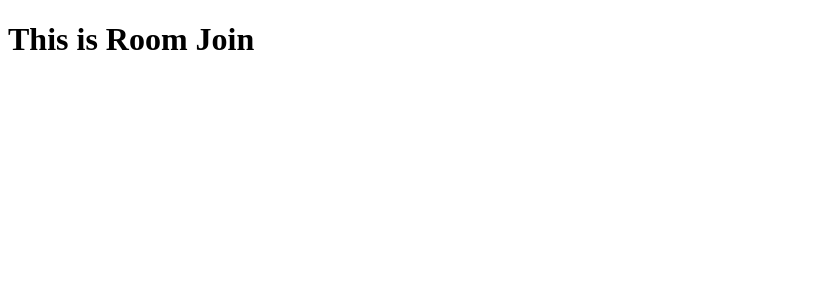
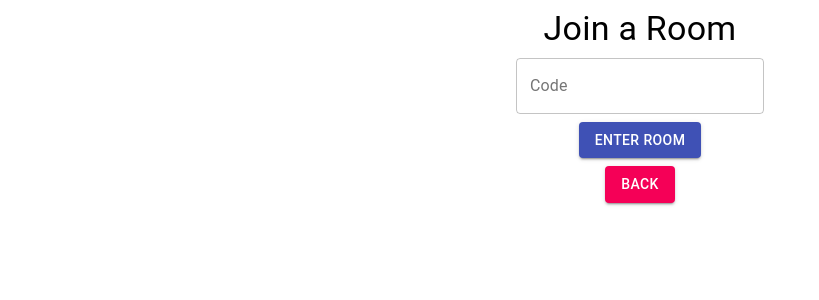
Before and after one commit to kyrios213/django-react-tutorial, a React app in the folder frontend/: page /join in a window 1280 px wide. Shown: the top 300 px of the page, without its empty margins (0-819 px from the left). Built offline with nearby package versions, Linux system fonts and the light colour scheme; the HTML template or start-up script is replaced by a standard one.

Commit message:
Join Room Page

```diff
--- a/frontend/src/components/App.js
+++ b/frontend/src/components/App.js
@@ -9,7 +9,7 @@ export default class App extends Component {
 
   render() {
     return (
-      <div>
+      <div className="center">
         <HomePage></HomePage>
       </div>
     );
--- a/frontend/src/components/RoomJoinPage.js
+++ b/frontend/src/components/RoomJoinPage.js
@@ -1,15 +1,96 @@
 import React, { Component } from "react";
+import { TextField, Button, Grid, Typography } from "@material-ui/core";
+import { Link } from "react-router-dom";
+
+function getCookie(name) {
+  var cookieValue = null;
+  if (document.cookie && document.cookie !== "") {
+    var cookies = document.cookie.split(";");
+    for (var i = 0; i < cookies.length; i++) {
+      var cookie = jQuery.trim(cookies[i]);
+      if (cookie.substring(0, name.length + 1) === name + "=") {
+        cookieValue = decodeURIComponent(cookie.substring(name.length + 1));
+        break;
+      }
+    }
+  }
+  return cookieValue;
+}
+
+var csrftoken = getCookie("csrftoken");
 
 export default class RoomJoinPage extends Component {
   constructor(props) {
     super(props);
+    this.state = {
+      roomCode: "",
+      error: "",
+    };
+    this.handleTextFieldChange = this.handleTextFieldChange.bind(this);
+    this.roomButtonPressed = this.roomButtonPressed.bind(this);
   }
 
   render() {
     return (
-      <p>
-        <h1>This is Room Join</h1>
-      </p>
+      <Grid container spacing={1}>
+        <Grid item xs={12} align="center">
+          <Typography variant="h4" component="h4">
+            Join a Room
+          </Typography>
+        </Grid>
+        <Grid item xs={12} align="center">
+          <TextField
+            error={this.state.error}
+            label="Code"
+            placeholder="Enter A Room Code"
+            value={this.state.roomCode}
+            helperText={this.state.error}
+            variant="outlined"
+            onChange={this.handleTextFieldChange}
+          ></TextField>
+        </Grid>
+        <Grid item xs={12} align="center">
+          <Button
+            variant="contained"
+            color="primary"
+            onClick={this.roomButtonPressed}
+          >
+            Enter Room
+          </Button>
+        </Grid>
+        <Grid item xs={12} align="center">
+          <Button variant="contained" color="secondary" to="/" component={Link}>
+            Back
+          </Button>
+        </Grid>
+      </Grid>
     );
   }
+
+  handleTextFieldChange(e) {
+    this.setState({
+      roomCode: e.target.value,
+    });
+  }
+
+  roomButtonPressed() {
+    const requestOptions = {
+      method: "POST",
+      headers: { "Content-Type": "application/json", "X-CSRFToken": csrftoken },
+      body: JSON.stringify({
+        code: this.state.roomCode,
+      }),
+    };
+    fetch("/api/join-room", requestOptions)
+      .then((response) => {
+        if (response.ok) {
+          this.props.history.push(`/room/${this.state.roomCode}`);
+        } else {
+          this.setState({ error: "Room not found" });
+        }
+      })
+      .catch((error) => {
+        console.log(error);
+      });
+  }
 }
```
Also changed, not shown: 2 other files (tests, documents, lock files or other folders).
